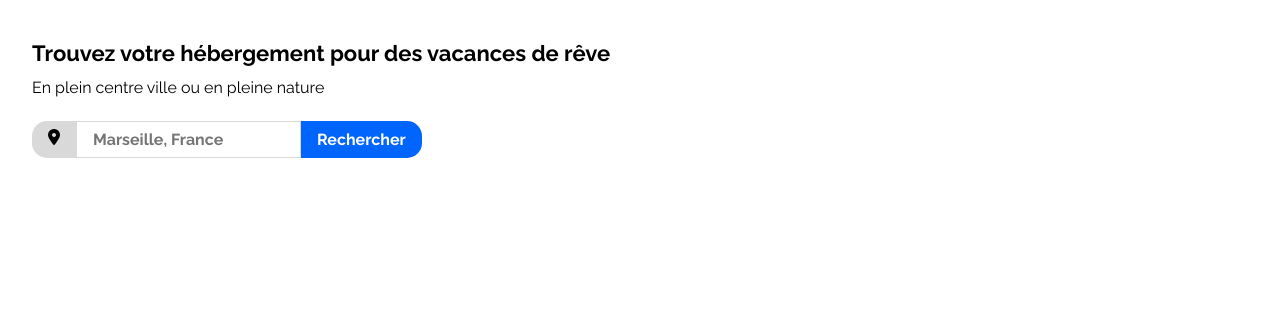
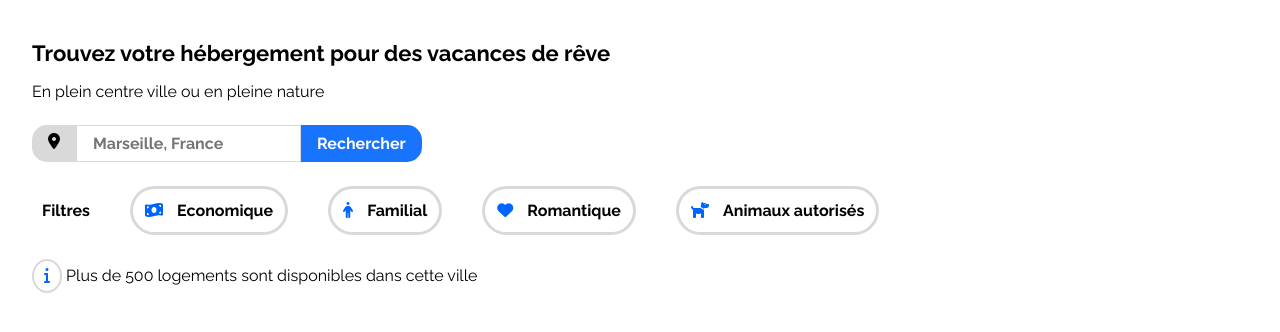
Before and after one commit to Paul-Lac/Booki, a plain HTML site: page index.html in a window 1280 px wide. Shown: the part 54-386 px from the top of the page. Drawn offline with Linux system fonts and the light colour scheme.

Commit message:
add search bar & filters

```diff
--- a/index.html
+++ b/index.html
@@ -31,11 +31,13 @@
 
     <main>
       <!-- HEADING -->
-      <h1>Trouvez votre hébergement pour des vacances de rêve</h1>
-      <p>En plein centre ville ou en pleine nature</p>
+      <div class="heading">
+        <h1>Trouvez votre hébergement pour des vacances de rêve</h1>
+        <p>En plein centre ville ou en pleine nature</p>
+      </div>
 
       <!-- SEARCH FORM -->
-      <form method="get" action="">
+      <form class="search-form" method="get" action="">
         <i class="fa-solid fa-location-dot" style="color: #000000"></i>
         <input
           class="info-placeholder"
@@ -44,8 +46,42 @@
           id="ville"
           placeholder="Marseille, France"
         />
-        <input class="info-button" type="submit" value="Rechercher" />
+        <button>
+          <span class="search-text">Rechercher</span>
+          <i class="fa-solid fa-magnifying-glass"></i>
+        </button>
       </form>
+
+      <!-- FILTERS -->
+      <div class="filters-container">
+        <p class="filter-title">Filtres</p>
+        <div class="first-row">
+          <div class="filter-button">
+            <i class="fa-solid fa-money-bill-wave"></i>
+            <p>Economique</p>
+          </div>
+          <div class="filter-button">
+            <i class="fa-solid fa-person"></i>
+            <p>Familial</p>
+          </div>
+        </div>
+        <div class="second-row">
+          <div class="filter-button">
+            <i class="fa-solid fa-heart"></i>
+            <p>Romantique</p>
+          </div>
+          <div class="filter-button">
+            <i class="fa-solid fa-dog"></i>
+            <p>Animaux autorisés</p>
+          </div>
+        </div>
+      </div>
+
+      <!-- INFO -->
+      <div class="info">
+        <i class="fa-solid fa-info"></i>
+        <span>Plus de 500 logements sont disponibles dans cette ville</span>
+      </div>
     </main>
   </body>
 </html>
--- a/style.css
+++ b/style.css
@@ -1,14 +1,15 @@
 *{
     font-family: 'Raleway', sans-serif;
     margin: 0px;
+    box-sizing: border-box;
 }
 
-/* NAVBAR */
 a {
     color: black;
     text-decoration: none;
 }
 
+/* NAVBAR */
 nav img {
     width: 61px;
     height: 29;
@@ -65,7 +66,7 @@ h1 {
     font-weight: 700;
     font-size: 22px;
     padding-top: 0.75rem;
-    padding-bottom: 0.75rem;
+    margin-bottom: 1rem;
 }
 
 h2 {
@@ -76,31 +77,38 @@ h2 {
 p {
     font-weight: 400;
     font-size: 16px;
-    padding-bottom: 1.5rem;
+}
+
+/* HEADING */
+.heading p {
+    margin-bottom: 1.5rem;
 }
 
 /* SEARCH BAR */
-form {
+.search-form {
     display: flex;
+    margin-bottom: 1.5rem;
 }
 
-form * {
+.search-form > * {
     padding: 8px 16px;
 }
 
-form i {
+.search-form i {
     background-color: #D9D9D9;
     border-radius: 15px 0px 0px 15px;
 }
 
-.info-placeholder {
+.search-form .info-placeholder {
     font-weight: 700;
     font-size: 16px;
     color: black;
     border: 1px #D9D9D9 solid;
+    overflow: hidden;
+    flex-shrink: 2;
 }
 
-.info-button {
+.search-form button {
     font-weight: 700;
     font-size: 16px;
     color: white;
@@ -108,4 +116,83 @@ form i {
     border: transparent;
     border-radius: 0px 15px 15px 0px;
     cursor: pointer;
+    opacity: 0.9;
 }
+
+.search-form button:hover {
+    opacity: 1;
+}
+
+.fa-solid.fa-magnifying-glass {
+    background-color: inherit;
+    display: none;
+}
+
+@media screen and (max-width:768px) {
+    .search-form .search-text {
+        display: none;
+    }
+
+    .fa-solid.fa-magnifying-glass {
+        display: inline;
+    }
+}
+
+/* FILTERS */
+.filters-container,
+.first-row,
+.second-row {
+    display: flex;
+    flex-wrap: wrap;
+    align-items: center;
+}
+
+.filter-title {
+    margin-right: 40px;
+    margin-bottom: 1.5rem;
+}
+
+.filter-button {
+    border:3px solid #D9D9D9;
+    border-radius: 30px;
+    padding: 12px;
+    margin-right: 40px;
+    margin-bottom: 1.5rem;
+}
+
+.filter-button:hover {
+    background-color: #DEEBFF;
+}
+
+.filter-button i {
+    color:#0065FC;
+}
+
+.filters-container p {
+    display: inline-block;
+    font-weight: 700;
+    font-size: 16px;
+    padding-left: 10px;
+}
+
+@media screen and (max-width:768px) {
+    .filter-title {
+        width: 100%;
+    }
+
+    .filter-button {
+        width: 160px;
+    }
+
+    .filter-button p {
+        font-size: 11px;
+    }
+}
+
+/* INFO */
+.info i {
+    color:#0065FC;
+    border: 2px solid #D9D9D9;
+    border-radius: 50%;
+    padding: 6px 10px 8px 10px;
+}
```
